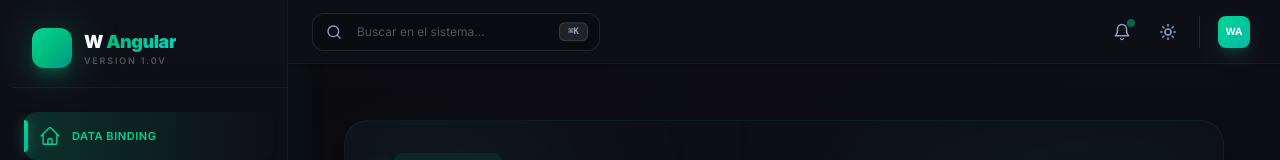
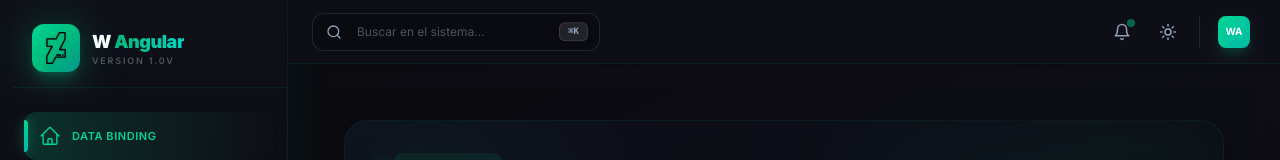
Before and after one commit to WassimAarab08/dashboardProyect, an Angular app: page /dashboard/data-binding in a window 1280 px wide. Shown: the top 160 px of the page. Built offline with nearby package versions, Linux system fonts and the light colour scheme.

Commit message:
Agregar nuevo ícono de memoria y ajustar estilos en la barra lateral del panel de control.

```diff
--- a/src/app/shared/components/side-bar.componets/sidebar.component.html
+++ b/src/app/shared/components/side-bar.componets/sidebar.component.html
@@ -37,10 +37,11 @@
     <path stroke-linecap="round" stroke-linejoin="round" d="M18.75 19.5l-7.5-7.5 7.5-7.5m-6 15L5.25 12l7.5-7.5" />
   </symbol>
 
-  <symbol id="icon-chevron-down" viewBox="0 0 24 24" fill="none" stroke="currentColor" stroke-width="1.5">
-    <path stroke-linecap="round" stroke-linejoin="round" d="M19.5 8.25l-7.5 7.5-7.5-7.5" />
-  </symbol>
-
+<symbol id="memory-alpha-w" viewBox="0 0 512 512" fill="currentColor">
+  <path d="M403.119,270.381h-71.712l77.852-148.448c0.766-1.462,1.167-3.087,1.167-4.738V10.199C410.426,4.567,405.86,0,400.227,0 h-88.922c-3.763,0-7.221,2.072-8.996,5.392l-50.042,93.65H111.05c-5.633,0-10.199,4.567-10.199,10.199v120.732 c0,5.632,4.566,10.199,10.199,10.199h65.804L99.885,384.215c-0.79,1.479-1.203,3.129-1.203,4.807v112.779 c0,5.632,4.566,10.199,10.199,10.199h89.645c3.793,0,7.272-2.103,9.033-5.462l49.835-95.027h145.725 c5.633,0,10.199-4.567,10.199-10.199V280.58C413.319,274.948,408.752,270.381,403.119,270.381z M392.919,391.113H251.226 c-3.792,0-7.271,2.103-9.032,5.462l-49.835,95.027h-73.277V391.574l83.783-156.794c1.689-3.161,1.595-6.976-0.248-10.05 c-1.843-3.073-5.164-4.955-8.748-4.955h-72.619V119.441H258.38c3.765,0,7.222-2.073,8.996-5.392l50.042-93.65h72.608v94.286 l-84.518,161.16c-1.657,3.161-1.542,6.96,0.305,10.015c1.847,3.055,5.158,4.921,8.727,4.921h78.378V391.113z"></path>
+  <path d="M329.434,357.992h-63.235c-5.633,0-10.199,4.567-10.199,10.199c0,5.632,4.566,10.199,10.199,10.199h63.235 c5.633,0,10.199-4.567,10.199-10.199C339.633,362.559,335.067,357.992,329.434,357.992z"></path>
+  <path d="M369.211,357.992h-6.12c-5.633,0-10.199,4.567-10.199,10.199c0,5.632,4.566,10.199,10.199,10.199h6.12 c5.633,0,10.199-4.567,10.199-10.199C379.41,362.559,374.844,357.992,369.211,357.992z"></path>
+</symbol>
 </svg>
 
 <!-- OVERLAY MÓVIL -->
@@ -55,7 +56,7 @@
 <aside
   [class]="'fixed lg:static inset-y-0 left-0 z-50 flex flex-col h-screen transition-all duration-500 ease-out ' +
            'bg-linear-to-b from-white via-slate-50/80 to-slate-100/50 dark:from-[#0f0f18] dark:via-[#0c0c14] dark:to-[#0a0a10] ' +
-           'border-r border-slate-200/80 dark:border-emerald-500/10 pt-2 pl-3 ' +
+           'border-r border-slate-200 dark:border-emerald-500/10 pt-2 pl-3 ' +
            'shadow-[4px_0_24px_-2px_rgba(0,0,0,0.05)] dark:shadow-[4px_0_40px_-2px_rgba(16,185,129,0.08)] ' +
            (isCollapsed() ? 'w-18' : 'w-72') + ' ' +
            (isMobileOpen() ? 'translate-x-0' : '-translate-x-full lg:translate-x-0')"
@@ -66,9 +67,9 @@
               <div class="relative shrink-0 group">
                 <!-- Logo con efecto glow -->
                 <div class="absolute inset-0 bg-emerald-500/30 rounded-xl blur-xl group-hover:bg-emerald-400/40 transition-all duration-500"></div>
-                <div class="relative w-10 h-10 bg-linear-to-br from-emerald-400 via-emerald-500 to-teal-600 rounded-xl flex items-center justify-center shadow-lg shadow-emerald-500/25 group-hover:shadow-emerald-400/40 transition-all duration-300 group-hover:scale-105">
-                  <svg class="w-5 h-5 text-white drop-shadow-sm" viewBox="0 0 24 24" fill="none" stroke="currentColor" stroke-width="2.5" stroke-linecap="round" stroke-linejoin="round">
-                    <use href="#icon-star"/>
+                <div class="relative w-12 h-12 bg-linear-to-br from-emerald-400 via-emerald-500 to-teal-600 rounded-xl flex items-center justify-center shadow-lg shadow-emerald-500/25 group-hover:shadow-emerald-400/40 transition-all duration-300 group-hover:scale-105">
+                  <svg class="w-8 h-8 text-black drop-shadow-sm" viewBox="0 0 30 30" fill="none" stroke="currentColor" stroke-width="2.5" stroke-linecap="round" stroke-linejoin="round">
+                    <use href="#memory-alpha-w"/>
                   </svg>
                 </div>
               </div>
```
